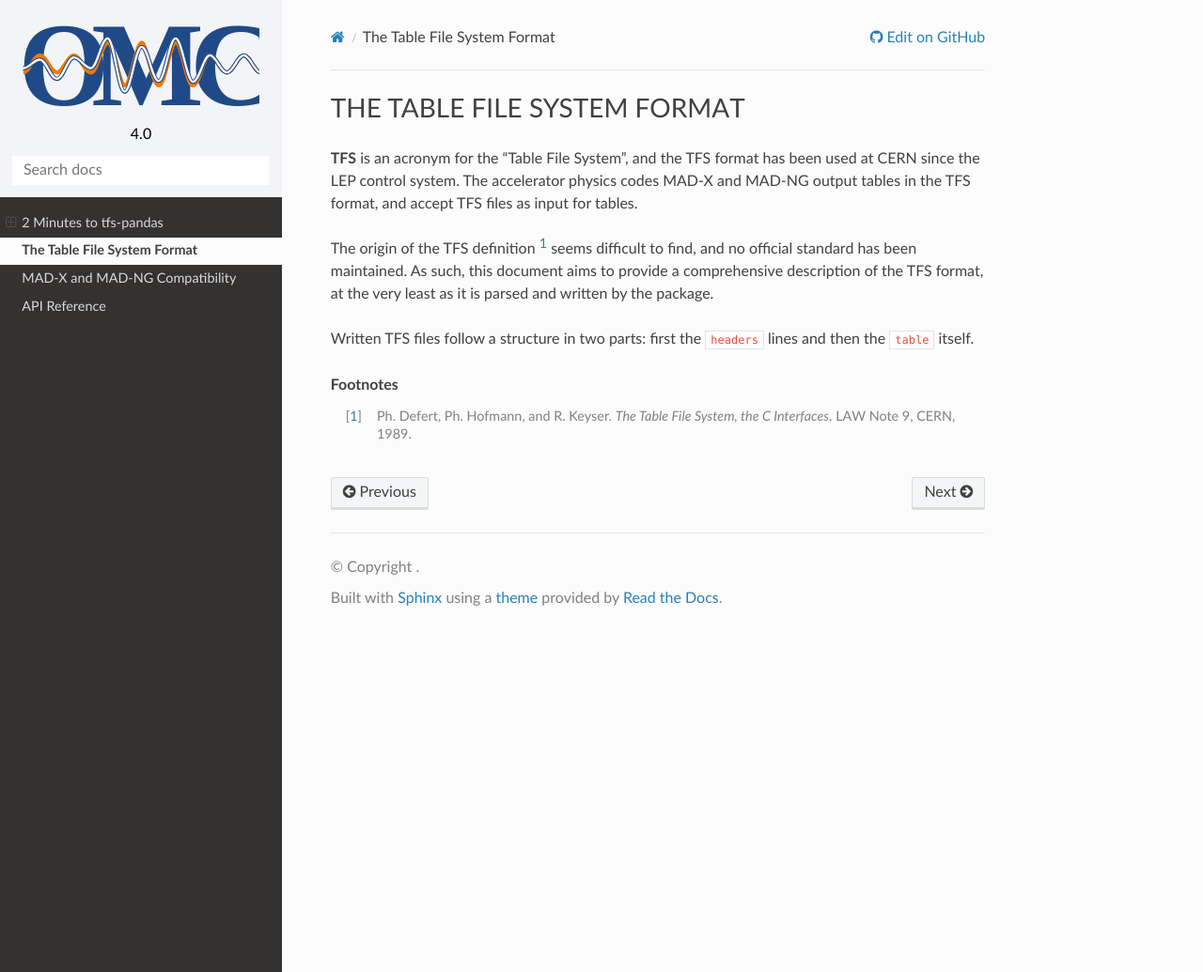
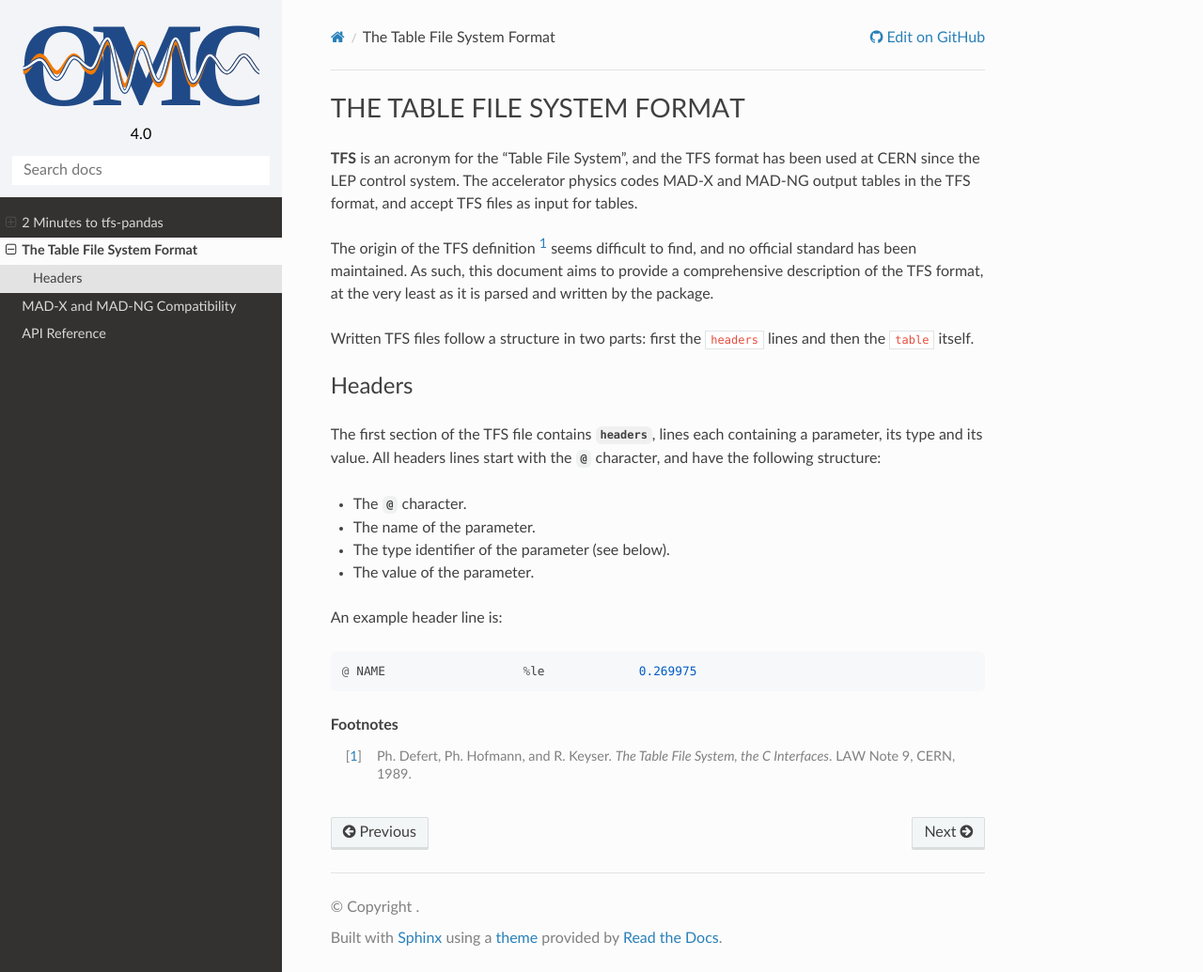
Before and after one commit to pylhc/tfs, a Sphinx documentation site: the page built from doc/tfs.rst, in a window 1280 px wide and 1035 px high. Shown: the whole window at 94% size. Built offline with Sphinx 7.4.7 and the Read the Docs theme 2.0.0, drawn with Linux system fonts in a browser that asks for light colours.

Commit message:
headers, with example

```diff
--- a/doc/tfs.rst
+++ b/doc/tfs.rst
@@ -9,6 +9,24 @@ As such, this document aims to provide a comprehensive description of the TFS fo
 
 Written TFS files follow a structure in two parts: first the ``headers`` lines and then the ``table`` itself.
 
+Headers
+-------
+
+The first section of the TFS file contains `headers`, lines each containing a parameter, its type and its value.
+All headers lines start with the `@` character, and have the following structure:
+
+- The `@` character.
+- The name of the parameter.
+- The type identifier of the parameter (see below).
+- The value of the parameter.
+
+An example header line is:
+
+.. code-block::
+
+    @ NAME                   %le             0.269975
+
+
 
 .. rubric:: Footnotes
 
```
